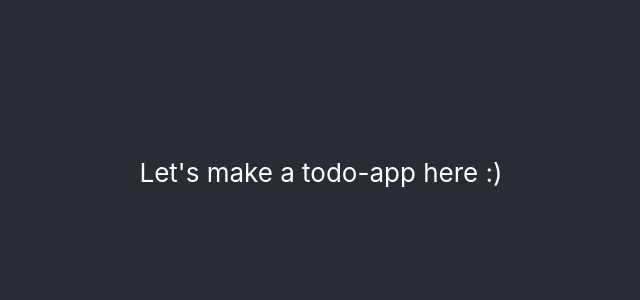
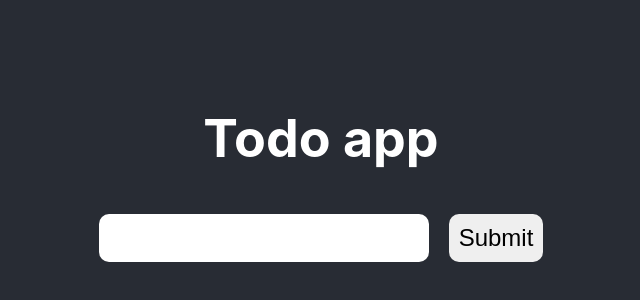
Before and after one commit to peksi/todo-app-example, a React (Create React App) app: page / in a window 1280 px wide. Shown: the part 228-528 px from the top of the page, without its empty margins (319-959 px from the left). Built offline with nearby package versions, Linux system fonts and the light colour scheme.

Commit message:
created input field and button

```diff
--- a/src/App.css
+++ b/src/App.css
@@ -36,3 +36,11 @@
     transform: rotate(360deg);
   }
 }
+
+input, button {
+    padding: 10px;
+    font-size: 24px;
+    border-radius: 10px;
+    border: 0;
+    margin: 10px;
+}
--- a/src/App.js
+++ b/src/App.js
@@ -1,11 +1,14 @@
 import React from "react";
 import "./App.css";
+import {InputRow} from './InputRow.js'
 
 const App = () => {
   return (
     <div className="App">
       <header className="App-header">
-        <p>Let's make a todo-app here :)</p>
+
+        <h1>Todo app</h1>
+		<InputRow />
       </header>
     </div>
   );
--- /dev/null
+++ b/src/InputRow.js
@@ -0,0 +1,10 @@
+import React from 'react';
+
+export const InputRow = ()=> {
+	return (
+		<div className="inputContainer">
+			<input type="text" />
+			<button>Submit</button>
+		</div>
+	)
+}
```
Also changed, not shown: 1 other file (tests, documents, lock files or other folders).
